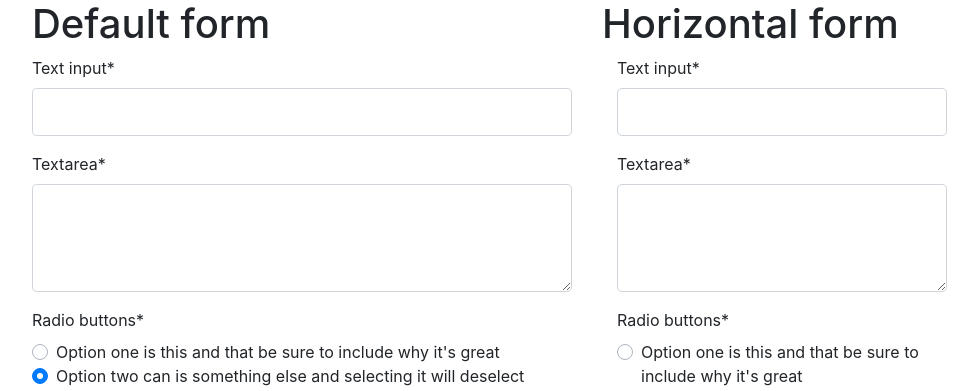
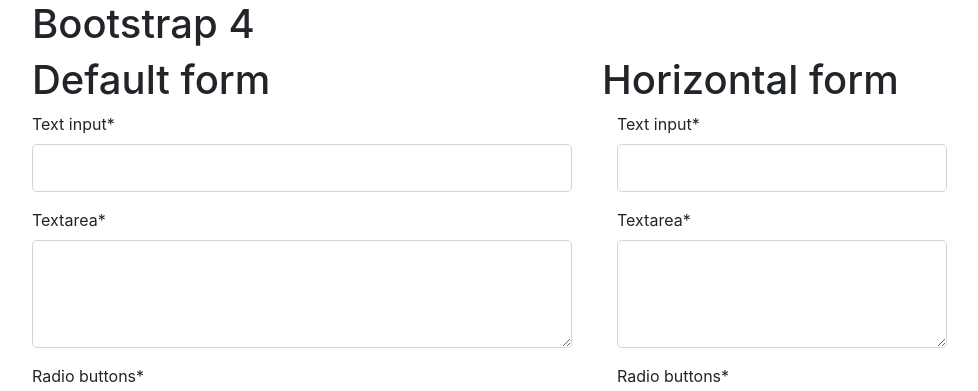
Before and after one commit to django-crispy-forms/crispy-test-project, a Django app: page / in a window 1280 px wide. Shown: the top 391 px of the page, without its empty margins (53-1031 px from the left). Run offline with Django 3.2, Linux system fonts and the light colour scheme; some libraries are stand-ins or nearby versions.

Commit message:
Add headings to template examples

```diff
--- a/bootstrap3/templates/bootstrap3/index.html
+++ b/bootstrap3/templates/bootstrap3/index.html
@@ -2,5 +2,6 @@
 {% load crispy_forms_tags %}
 
 {% block content %}
+    <h1>Bootstrap 3</h1>
     {% crispy form %}
 {% endblock %}
--- a/bootstrap4/templates/bootstrap4/index.html
+++ b/bootstrap4/templates/bootstrap4/index.html
@@ -2,6 +2,7 @@
 {% load crispy_forms_tags %}
 
 {% block content %}
+    <h1>Bootstrap 4</h1>
     <div class="row">
         <div class="col-lg-6">
             <h1>Default form</h1>
```
